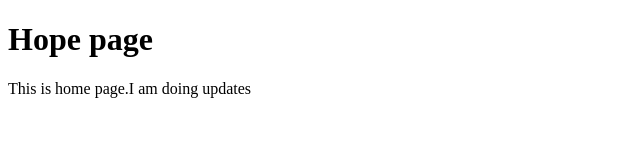
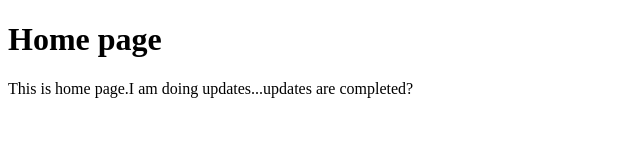
Before and after one commit to mpacer-solutions/my-portfolio, a plain HTML site: page index.html in a window 1280 px wide. Shown: the whole page, without its empty margins (0-640 px from the left). Drawn offline with Linux system fonts and the light colour scheme.

Commit message:
file changes are completed..

```diff
--- a/index.html
+++ b/index.html
@@ -4,7 +4,7 @@
     <title>Page Title</title>
   </head>
   <body>
-    <h1>Hope page</h1>
-    <p>This is home page.I am doing updates</p>
+    <h1>Home page</h1>
+    <p>This is home page.I am doing updates...updates are completed?</p>
   </body>
 </html>
```
